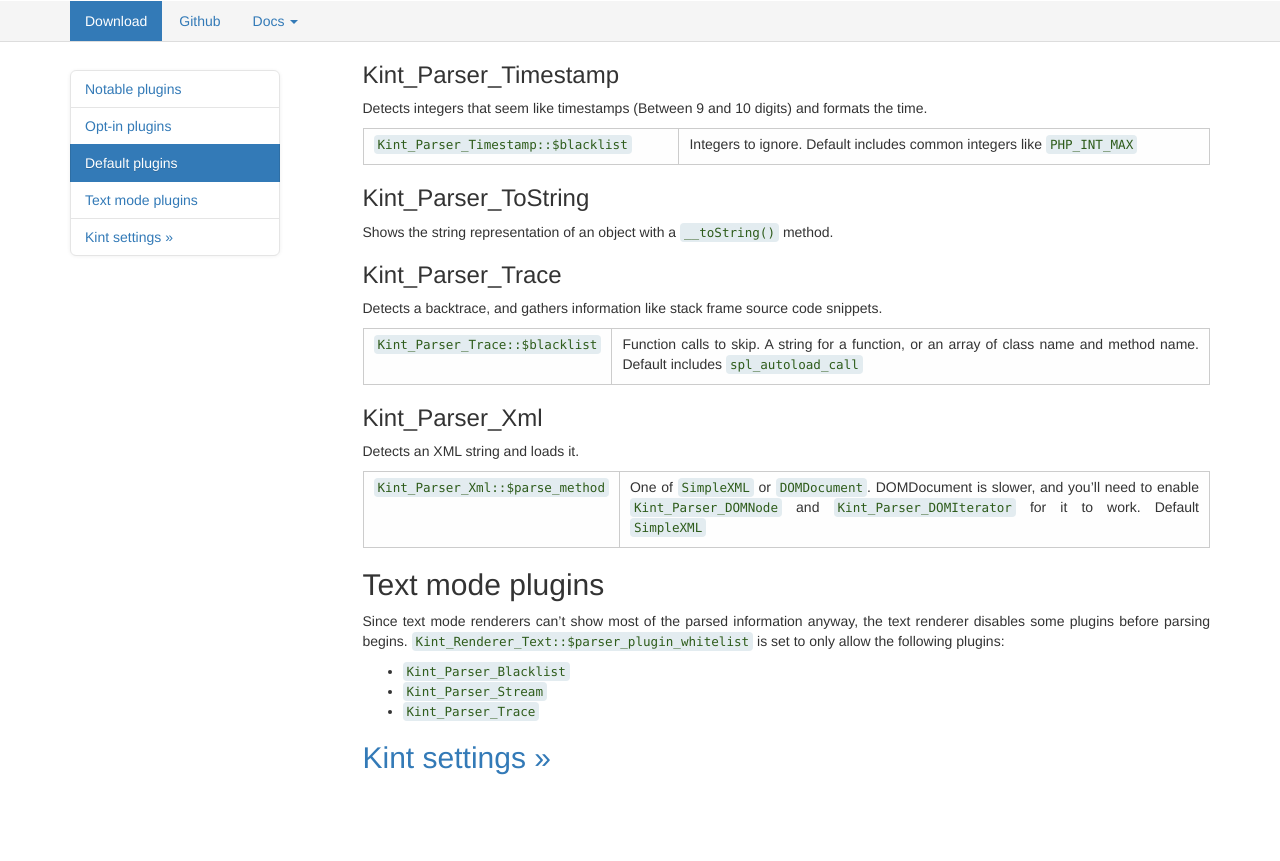
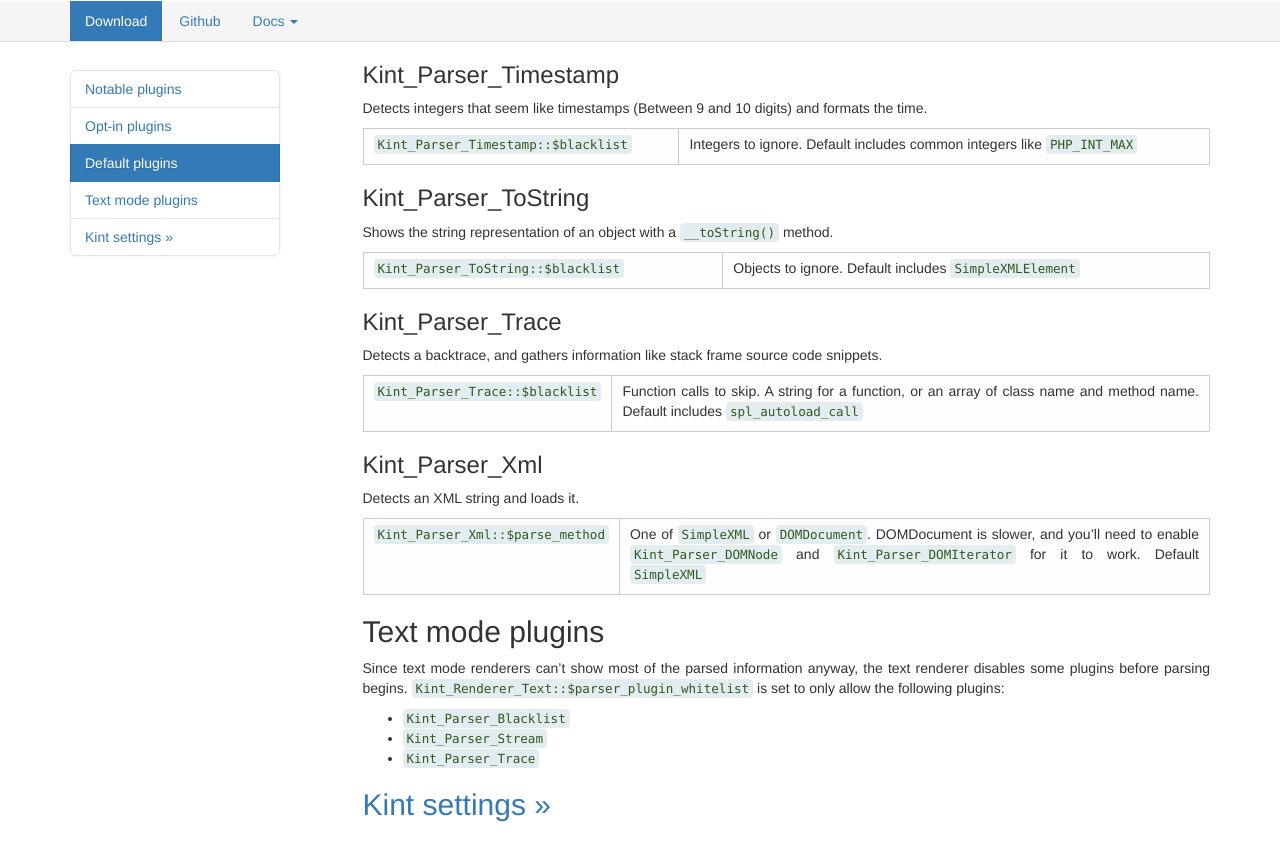
Before and after one commit to kint-php/kint, a Jekyll site: the page built from plugins.md, in a window 1280 px wide and 900 px high, scrolled down 3416 px. Shown: the top 861 px of the window. Built offline with Jekyll 4.4.1, drawn with Linux system fonts in a browser that asks for light colours; nearby versions of some CDN libraries.

Commit message:
Documented Kint_Parser_ToString::$blacklist

```diff
--- a/plugins.md
+++ b/plugins.md
@@ -157,6 +157,8 @@ Detects integers that seem like timestamps (Between 9 and 10 digits) and formats
 
 Shows the string representation of an object with a `__toString()` method.
 
+`Kint_Parser_ToString::$blacklist` | Objects to ignore. Default includes `SimpleXMLElement`
+
 ### Kint_Parser_Trace
 
 Detects a backtrace, and gathers information like stack frame source code snippets.
```
